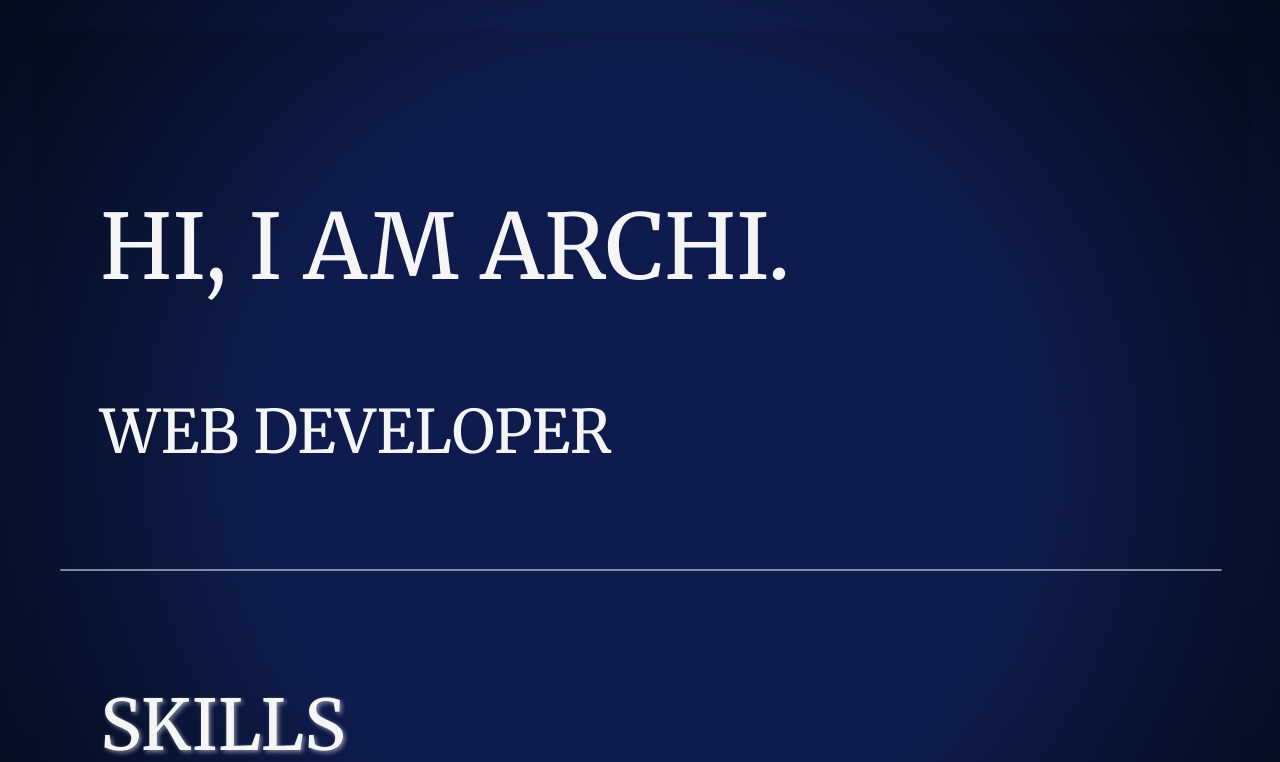
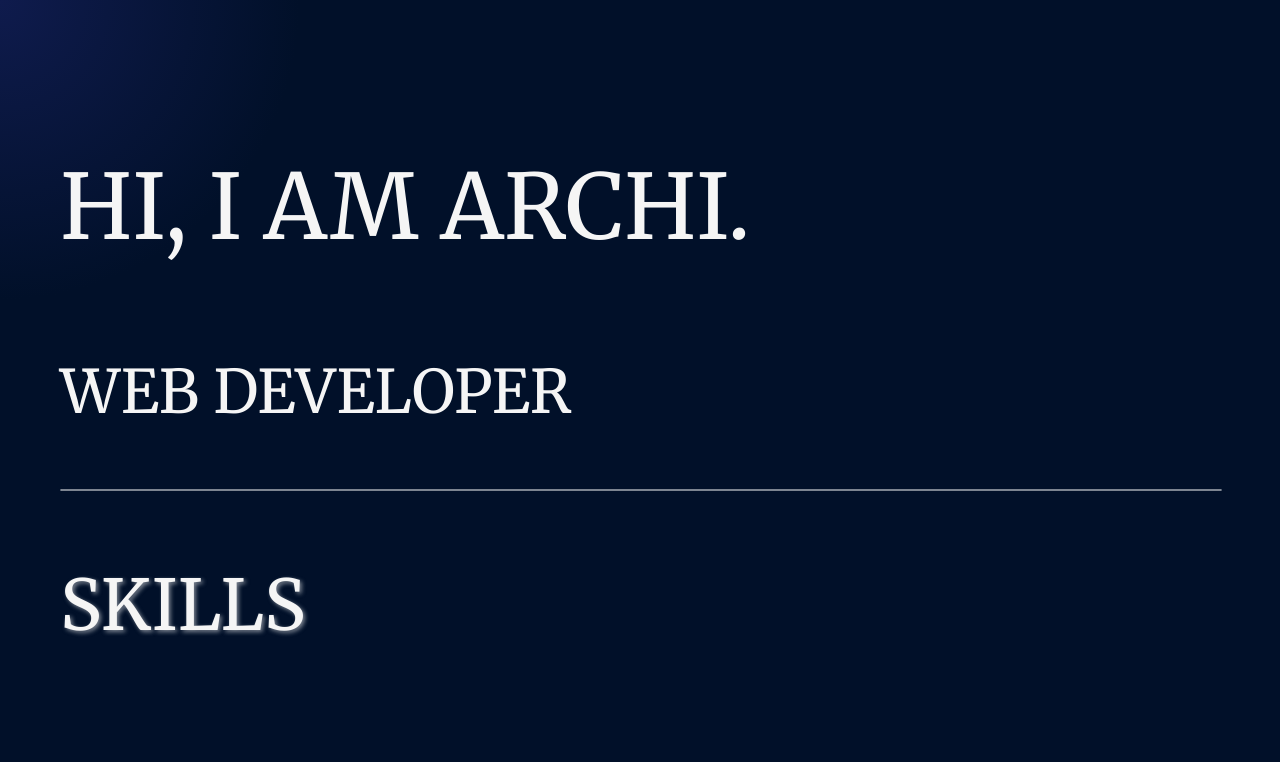
Before and after one commit to archiKumari/my_portfolio, a React (Create React App) app: page / in a window 1280 px wide. Shown: the top 762 px of the page. Built offline with nearby package versions, Linux system fonts and the light colour scheme.

Commit message:
Hover animation added

```diff
--- a/src/App.css
+++ b/src/App.css
@@ -2,16 +2,16 @@
 
 body, #root {
   font-family: 'Merriweather', serif;
-  background: radial-gradient(circle,rgba(15,27,77,1), rgba(15,27,77,1),rgba(3,12,26,1));
-  height: 100vh;
-  padding: 30px;
   color: whitesmoke;
 }
 
 .main-container {
   display: flex;
+  position: relative;
   flex-direction: column;
   justify-content: center;
+  padding: 60px;
+  z-index: 1000;
 }
 
 ::-webkit-scrollbar {
@@ -34,6 +34,6 @@ html {
   font-size: 30px;
 }
 
-section {
+/* section {
   margin: 40px;
-}
+} */
--- a/src/App.js
+++ b/src/App.js
@@ -1,5 +1,7 @@
+import { motion, useMotionTemplate, useMotionValue } from "framer-motion";
+import { MouseEvent } from "react";
+
 import "./App.css";
-
 import HeroSection from "./Components/HeroSection/HeroSection";
 import SkillsSection from "./Components/SkillsSection/SkillsSection";
 import WorkSection from "./Components/WorkSection/WorkSection";
@@ -8,8 +10,28 @@ import Contact from "./Components/ContactSection/Contact";
 import HorizontalDivider from "./Components/Dividers/HorizontalDivider";
 
 function App() {
+  let mouseX = useMotionValue(0);
+  let mouseY = useMotionValue(0);
+
+  function handleMouseMove({clientX,clientY,currentTarget}) {
+    console.log("render");
+    const {left,top} = currentTarget.getBoundingClientRect();
+    let xPosition = clientX - left;
+    let yPosition = clientY - top;
+
+    mouseX.set(xPosition);
+    mouseY.set(yPosition);
+
+  }
+  // rgba(3,12,26,1)
   return (
-    <div className="main-container">
+    <motion.div
+      className="main-container"
+      onMouseMove={handleMouseMove}
+      style={{
+        background: useMotionTemplate`radial-gradient(300px circle at ${mouseX}px ${mouseY}px ,rgba(15,27,77,1),rgba(1,16,41,1))`,
+      }}
+    >
       <section id="ABOUT">
         <HeroSection />
       </section>
@@ -33,7 +55,7 @@ function App() {
         <p className="heading3">CONTACT</p>
         <Contact />
       </section>
-    </div>
+    </motion.div>
   );
 }
 
```
